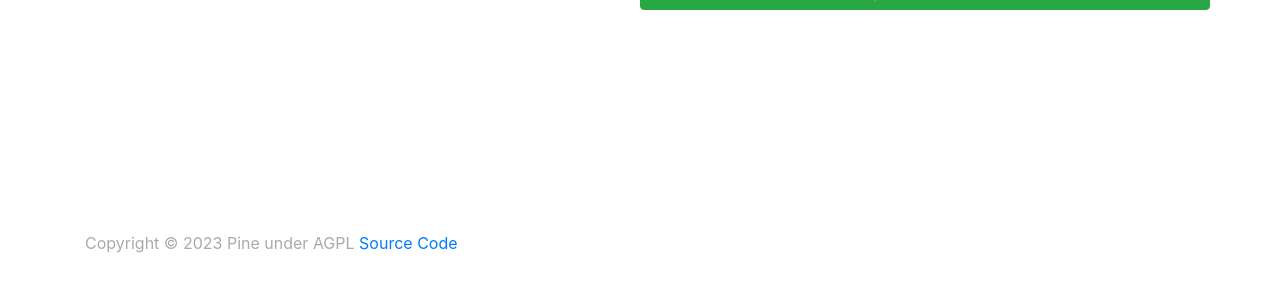
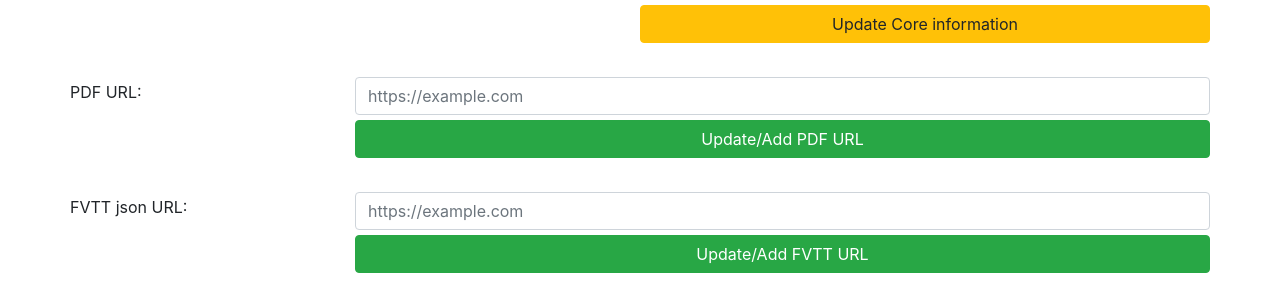
Before and after one commit to natis1/ett-py, a Flask app: template website/templates/edit_character.html in a window 1280 px wide. Shown: the part 530-831 px from the top of the page. Before the commit the page ends 783 px from the top, so only its background shows below. Run offline with Flask 2, Linux system fonts and the light colour scheme; the template is opened without the code that fills it, so the values that code supplies are empty; some libraries are stand-ins or nearby versions.

Commit message:
Take edit core out of danger menu

```diff
--- a/website/templates/edit_character.html
+++ b/website/templates/edit_character.html
@@ -42,7 +42,7 @@
             </div>
             <br>
         </form>
-        <form class="danger" action="/api/edit_character_core" method="POST">
+        <form action="/api/edit_character_core" method="POST">
             <input type="hidden" name="PlayerName" value="{{ c[0] }}">
             <input type="hidden" name="Name" value="{{ c[1] }}">
             <input type="hidden" name="danger" value="X">
```
